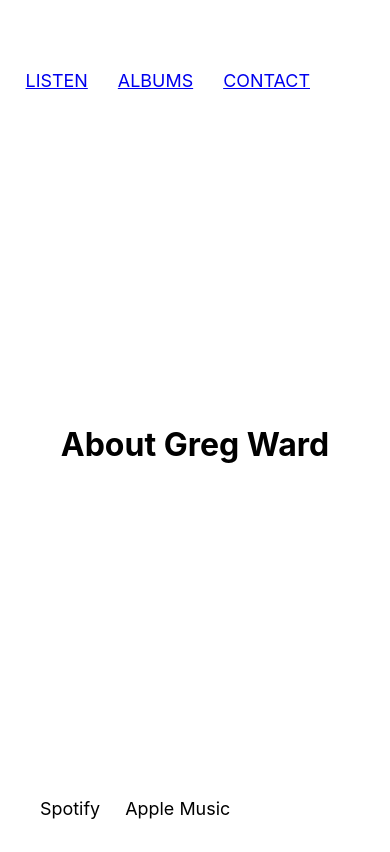
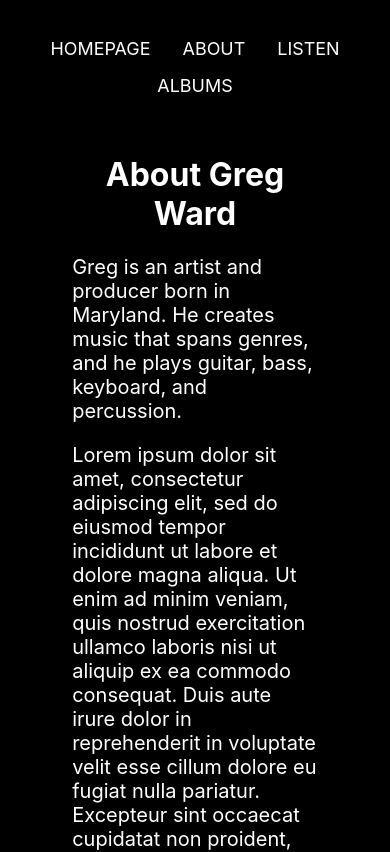
Before and after one commit to basiltime/greg_ward_music, a React (Create React App) app: page /about in a window 390 px wide. Shown: the top 852 px of the page. Built offline with nearby package versions, Linux system fonts and the light colour scheme.

Commit message:
Change colors sitewide, add spotify embeds

```diff
--- a/src/App.css
+++ b/src/App.css
@@ -1,3 +1,10 @@
+body {
+  color: white;
+  background-color: black;
+}
+p {
+  font-size: 20px;
+}
 header {
   margin: 70px 50px 0px 0px;
 }
@@ -27,13 +34,40 @@ main {
   justify-content: center;
   min-height: 80vh;
 }
-.home div {
+.home > div {
   display: flex;
   flex-direction: column;
   align-items: center;
   justify-content: center;
-  width: 37%;
+  max-width: 37%;
   text-transform: uppercase;
+}
+.about, .listen, .albums {
+  display: flex;
+  flex-direction: column;
+  align-items: center;
+  justify-content: center;
+  width: 70%;
+  margin-right: auto;
+  margin-left: auto;
+}
+.about > div, .listen > div, .albums > div {
+  width: 100%;
+}
+.track, .album {
+  margin-bottom: .5rem;
+}
+.album {
+  width: calc(50% - 1rem);
+  float: left;
+  padding: 0rem .5rem .5rem .5rem;
+}
+.about p {
+  width: 100%;
+  text-align: left;
+}
+main h1 {
+  text-align: center
 }
 .home h1 {
   width: 100%;
@@ -45,9 +79,36 @@ main {
 .home h3 {
   width: 100%;
   font-size: 6vw;
+  font-weight: 300;
   margin: 0;
   text-align: center;
 }
 .homeLink {
   align-self: flex-start;
 }
+a, a:hover, a:visited {
+  text-decoration: none;
+  color: white;
+}
+
+@media screen and (max-width: 767px) {
+  header {
+    margin: 30px;
+  }
+  header nav ul {
+    padding: 0;
+    width: 100%;
+    justify-content: center;
+    flex-wrap: wrap;
+  }
+  header nav ul li {
+    padding: .5rem 1rem;
+  }
+  .about > div {
+    max-width: 90%;
+  }
+  .album {
+    width: 100%;
+    padding: 0rem 0rem .5rem 0rem;
+  }
+}
--- a/src/App.js
+++ b/src/App.js
@@ -16,7 +16,7 @@ function App() {
 					<li><Link to="about">About</Link></li>
 					<li><Link to="listen">Listen</Link></li>
 					<li><Link to="albums">Albums</Link></li>
-					<li><Link to="contact">Contact</Link></li>
+					{/* <li><Link to="contact">Contact</Link></li> */}
 				</ul>
 			</nav>
 		</header>
--- a/src/about.js
+++ b/src/about.js
@@ -3,6 +3,8 @@ export default function About() {
         <main class="about">
             <div>
                 <h1>About Greg Ward</h1>
+                <p>Greg is an artist and producer born in Maryland. He creates music that spans genres, and he plays guitar, bass, keyboard, and percussion.</p>
+                <p>Lorem ipsum dolor sit amet, consectetur adipiscing elit, sed do eiusmod tempor incididunt ut labore et dolore magna aliqua. Ut enim ad minim veniam, quis nostrud exercitation ullamco laboris nisi ut aliquip ex ea commodo consequat. Duis aute irure dolor in reprehenderit in voluptate velit esse cillum dolore eu fugiat nulla pariatur. Excepteur sint occaecat cupidatat non proident, sunt in culpa qui officia deserunt mollit anim id est laborum.</p>
             </div>
         </main>
     )
--- a/src/albums.js
+++ b/src/albums.js
@@ -1,8 +1,20 @@
 export default function Albums() {
     return (
-        <main class="albums">
+        <main className="albums">
             <div>
                 <h1>Albums</h1>
+                <div className="album">
+                    <iframe src="https://open.spotify.com/embed/album/7DmpUa7XMOXLHIY1jSPJnD" width="100%" height="380" frameBorder="0" allowtransparency="true" allow="encrypted-media"></iframe>
+                </div>
+                <div className="album">
+                    <iframe src="https://open.spotify.com/embed/album/2XidNykeLjtu2iqntPGzPA" width="100%" height="380" frameBorder="0" allowtransparency="true" allow="encrypted-media"></iframe>
+                </div>
+                <div className="album">
+                    <iframe src="https://open.spotify.com/embed/album/6iPo8g0I7c0lsiSCnKFkhb" width="100%" height="380" frameBorder="0" allowtransparency="true" allow="encrypted-media"></iframe>
+                </div>
+                <div className="album">
+                    <iframe src="https://open.spotify.com/embed/album/6feTbSCIresTOhBhVYSSS9" width="100%" height="380" frameBorder="0" allowtransparency="true" allow="encrypted-media"></iframe>
+                </div>
             </div>
         </main>
     )
--- a/src/listen.js
+++ b/src/listen.js
@@ -1,8 +1,23 @@
 export default function Listen() {
     return (
-        <main class="listen">
+        <main className="listen">
             <div>
                 <h1>Listen</h1>
+                <div className="track">
+                    <iframe src="https://open.spotify.com/embed/track/5n0DLNWEFj6dJnErLHK1Uh" width="100%" height="80" frameBorder="0" allowtransparency="true" allow="encrypted-media"></iframe>
+                </div>
+                <div className="track">
+                    <iframe src="https://open.spotify.com/embed/track/1pgNL0MM7ebUmFoOti5EkE" width="100%" height="80" frameBorder="0" allowtransparency="true" allow="encrypted-media"></iframe>
+                </div>
+                <div className="track">
+                    <iframe src="https://open.spotify.com/embed/track/3E6Dp7evDrMbtlQsGaHBiU" width="100%" height="80" frameBorder="0" allowtransparency="true" allow="encrypted-media"></iframe>
+                </div>
+                <div className="track">
+                    <iframe src="https://open.spotify.com/embed/track/3qJUbYzL9mWgHhxm8pUsRc" width="100%" height="80" frameBorder="0" allowtransparency="true" allow="encrypted-media"></iframe>
+                </div>
+                <div className="track">
+                    <iframe src="https://open.spotify.com/embed/track/45XCTYSF4TGNcndQOcfeXZ" width="100%" height="80" frameBorder="0" allowtransparency="true" allow="encrypted-media"></iframe>
+                </div>
             </div>
         </main>
     )
```
